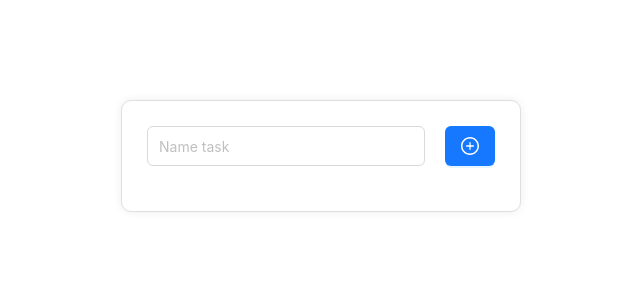
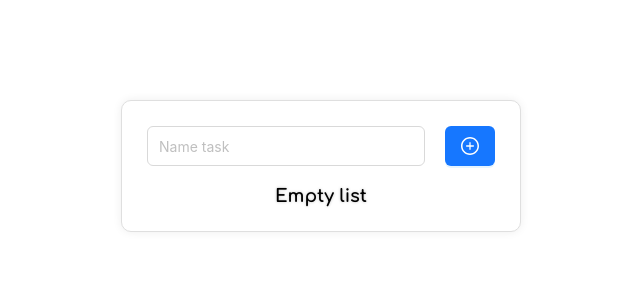
Before and after one commit to sopkodioni/TodoListReact, a React (Vite) app: page / in a window 1280 px wide. Shown: the top 300 px of the page, without its empty margins (319-959 px from the left). Built offline with nearby package versions, Linux system fonts and the light colour scheme.

Commit message:
Implemented deletion of a list item

```diff
--- a/src/components/TodoItem/TodoItem.jsx
+++ b/src/components/TodoItem/TodoItem.jsx
@@ -1,7 +1,7 @@
 import { Button } from 'antd';
 import style from './TodoItem.module.css'
 
-import {DeleteOutlined} from '@ant-design/icons'
+import {DeleteOutlined, CheckOutlined} from '@ant-design/icons'
 import { observer } from 'mobx-react-lite';
 import todoList from '../../store/todoList';
 
@@ -11,6 +11,7 @@ const TodoItem = observer(({id, title}) => {
             <div>
                 <span>{id}. </span> <span>{title}</span>
             </div>
+            {/* <Button className={style.completeBtn} type="primary"><CheckOutlined /></Button> */}
             <Button className={style.btn} onClick={() => todoList.deleteTodo(id)} type="primary" danger><DeleteOutlined /></Button>
         </div>
     )
--- a/src/components/TodoList/TodoList.jsx
+++ b/src/components/TodoList/TodoList.jsx
@@ -8,9 +8,12 @@ const TodoList = observer(() => {
     return (
         <div className={style.todoList}>
             {
+                todoList.todos.length ?
                 todoList.todos.map(todo => (
                     <TodoItem key={todo.id} id={todo.id} title={todo.title} />
                 ))
+                :
+                <h2 className={style.titleList}>Empty list</h2>
             }
         </div>
     )
--- a/src/components/TodoList/TodoList.module.css
+++ b/src/components/TodoList/TodoList.module.css
@@ -3,3 +3,8 @@
     flex-direction: column;
     gap: 10px;
 }
+
+.titleList{
+    text-align: center;
+    text-shadow: 0px 0px 3px #00000040;
+}
--- a/src/store/todoList.js
+++ b/src/store/todoList.js
@@ -4,8 +4,8 @@ import input from "./input";
 class TodoList {
     todos = [
         // {id: 1, title: 'Walking', completed: false},
-        // {id: 2, title: 'Asdfsdfsdf', completed: false},
-        // {id: 3, title: 'Lorem sss', completed: false},
+        // {id: 2, title: 'Eat', completed: false},
+        // {id: 3, title: 'Привет как дела', completed: false},
     ]
 
     constructor(){
@@ -27,7 +27,7 @@ class TodoList {
     }
 
     deleteTodo(id){
-
+        this.todos.splice(this.todos.indexOf(id), 1)
     }
 
     completeTodo(){
```
Also changed, not shown: src/components/TodoItem/TodoItem.module.css (+10 -0 lines).
